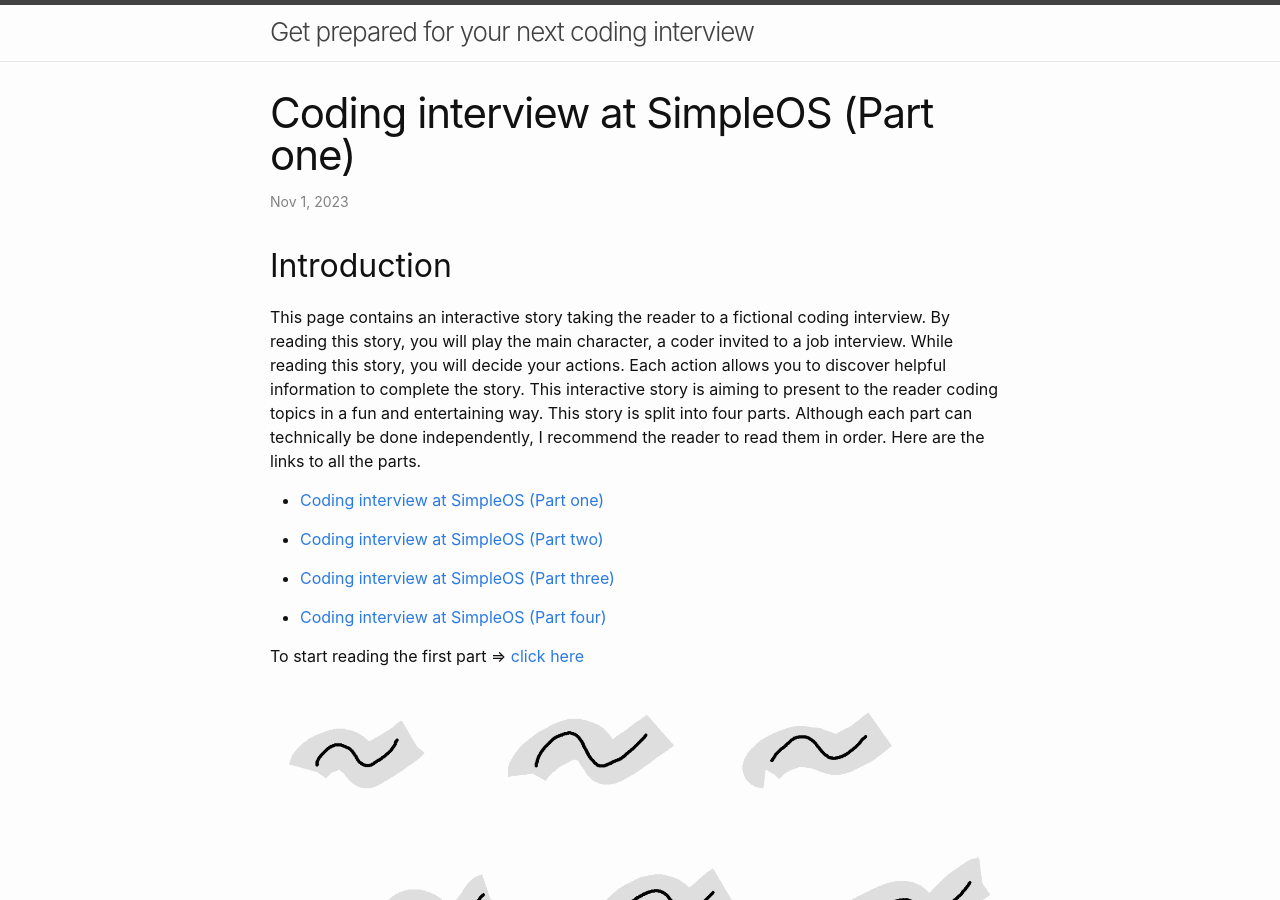
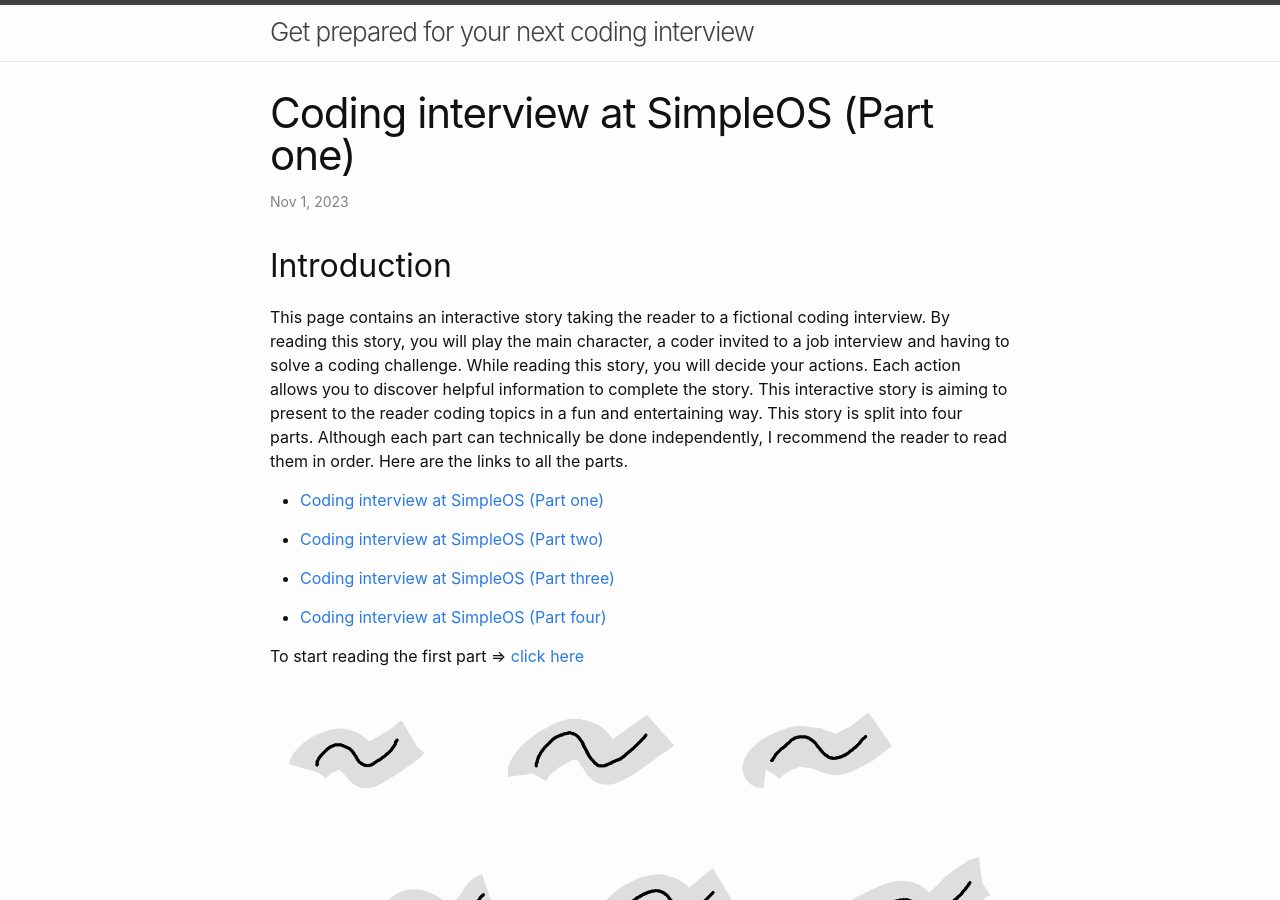
Before and after one commit to assadnavi/assadnavi.github.io, a Jekyll site: the page built from _posts/2023-11-01-interview-preparation-simpleos-1.md, in a window 1280 px wide and 900 px high. Built offline with Jekyll 4.4.1, drawn with Linux system fonts in a browser that asks for light colours.

Commit message:
improved intro

```diff
--- a/_posts/2023-11-01-interview-preparation-simpleos-1.md
+++ b/_posts/2023-11-01-interview-preparation-simpleos-1.md
@@ -8,7 +8,7 @@ published: true
 
 ## Introduction
 
-This page contains an interactive story taking the reader to a fictional coding interview. By reading this story, you will play the main character, a coder invited to a job interview. While reading this story, you will decide your actions. Each action allows you to discover helpful information to complete the story. This interactive story is aiming to present to the reader coding topics in a fun and entertaining way. This story is split into four parts. Although each part can technically be done independently, I recommend the reader to read them in order. Here are the links to all the parts.
+This page contains an interactive story taking the reader to a fictional coding interview. By reading this story, you will play the main character, a coder invited to a job interview and having to solve a coding challenge. While reading this story, you will decide your actions. Each action allows you to discover helpful information to complete the story. This interactive story is aiming to present to the reader coding topics in a fun and entertaining way. This story is split into four parts. Although each part can technically be done independently, I recommend the reader to read them in order. Here are the links to all the parts.
 
 - <a target="_blank" href="https://www.interviewpuzzler.com/2023/11/01/interview-preparation-simpleos-1.html">Coding interview at SimpleOS (Part one)</a>
 
```
Also changed, not shown: _posts/2023-11-11-interview-preparation-simpleos-2.md (+1 -1 lines), _posts/2023-11-23-interview-preparation-simpleos-3.md (+1 -1 lines), _posts/2023-12-04-interview-preparation-simpleos-4.md (+1 -1 lines).
